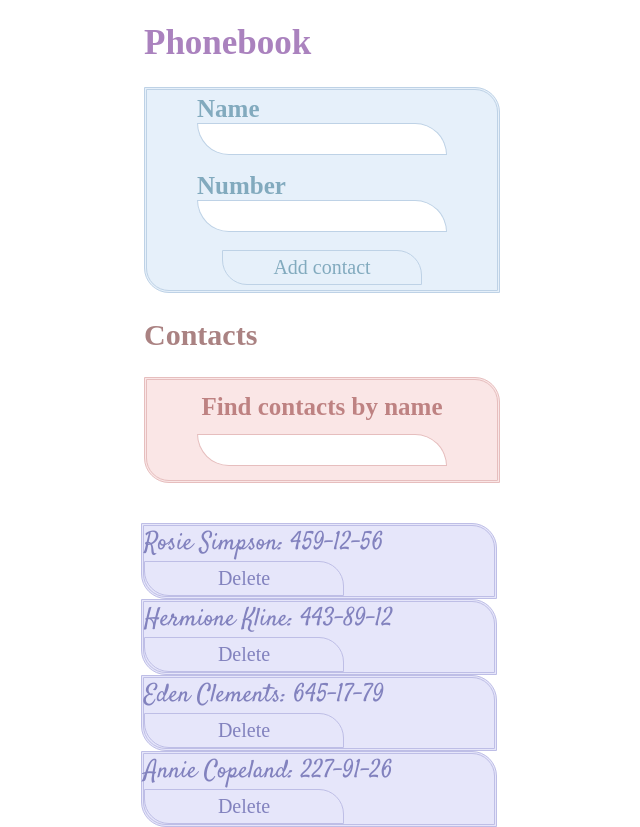
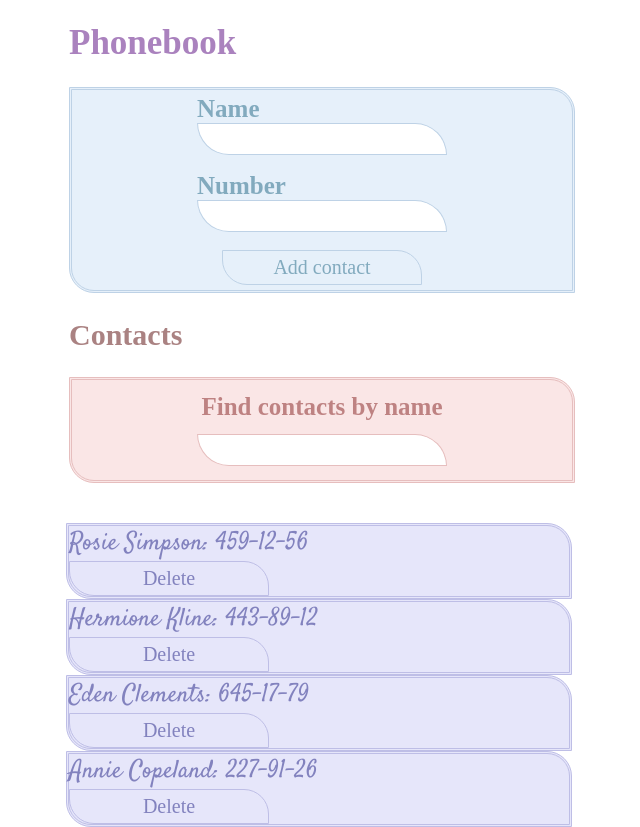
Before and after one commit to OlehKozubJS/goit-react-hw-02-phonebook, a React (Create React App) app: page / in a window 1280 px wide. Shown: the whole page, without its empty margins (321-961 px from the left). Built offline with nearby package versions, Linux system fonts and the light colour scheme; a web font is replaced by a local one.

Commit message:
Update Pnonebook.module.css

```diff
--- a/src/components/PhonebookCSS/Pnonebook.module.css
+++ b/src/components/PhonebookCSS/Pnonebook.module.css
@@ -1,7 +1,7 @@
 @import url('https://fonts.googleapis.com/css2?family=Lugrasimo&family=Satisfy&display=swap');
 
 .phonebook {
-    width: 350px;
+    width: 500px;
 }
 
 .phonebookHeader {
```
